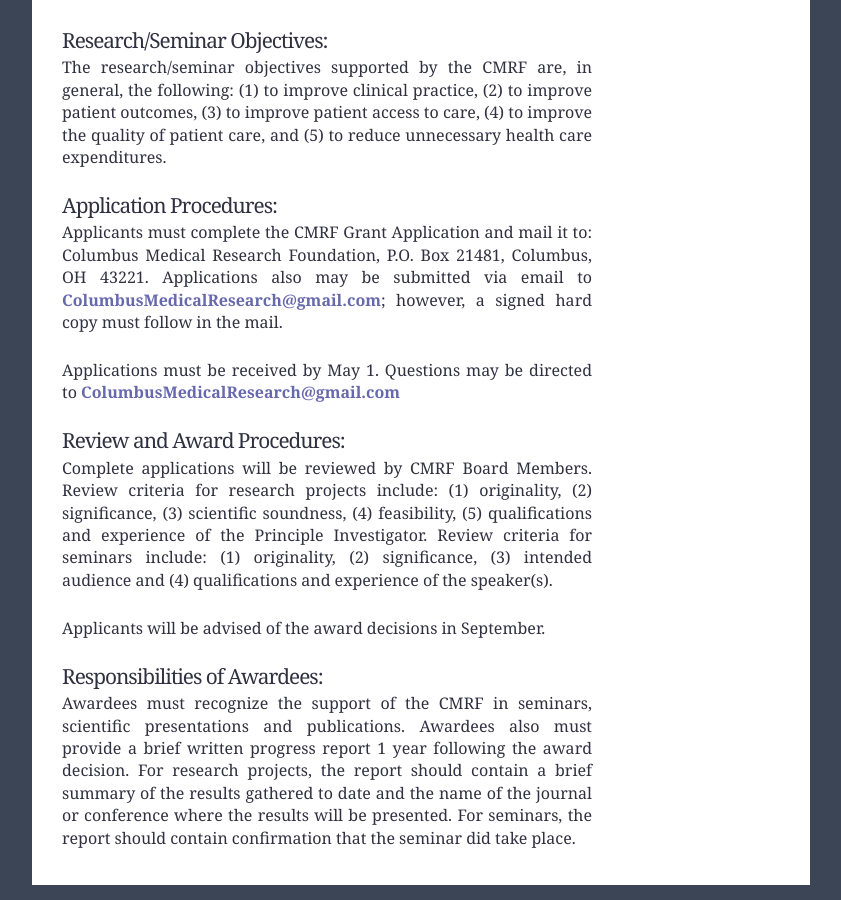
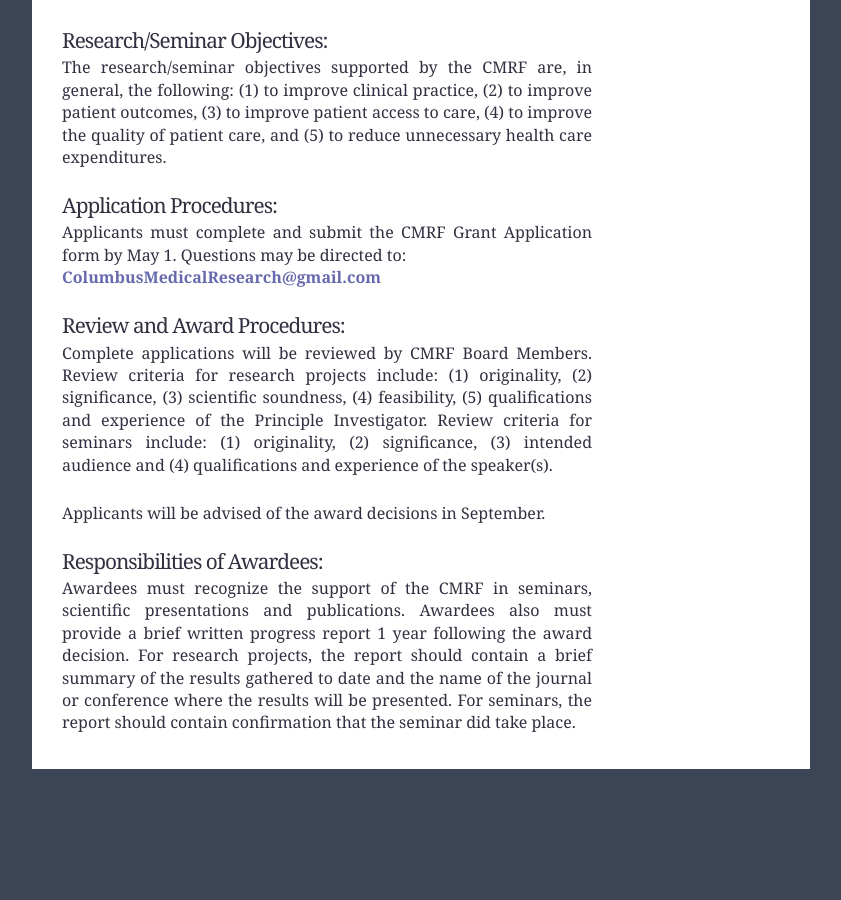
Before and after one commit to jromich/cmrf-website, a plain HTML site: page grants.html in a window 1280 px wide. Shown: the part 736-1636 px from the top of the page, without its empty margins (219-1060 px from the left). After the commit the page ends 1520 px from the top, so only its background shows below. Drawn offline with Linux system fonts and the light colour scheme.

Commit message:
update grant process text

```diff
--- a/grants.html
+++ b/grants.html
@@ -42,11 +42,7 @@
 			<h3>Research/Seminar Objectives:</h3>
 			<p>The research/seminar objectives supported by the CMRF are, in general, the following: (1) to improve clinical practice, (2) to improve patient outcomes, (3) to improve patient access to care, (4) to improve the quality of patient care, and (5) to reduce unnecessary health care expenditures.</p>
 			<h3>Application Procedures:</h3>
-			<p>Applicants must complete the CMRF Grant Application and mail it to: Columbus
-				Medical Research Foundation, P.O. Box 21481, Columbus, OH 43221. Applications
-				also may be submitted via email to <a href="mailto:ColumbusMedicalResearch@gmail.com">ColumbusMedicalResearch@gmail.com</a>;
-			however, a signed hard copy must follow in the mail.</p>
-			<p>Applications must be received by May 1. Questions may be directed to <a href="mailto:ColumbusMedicalResearch@gmail.com">ColumbusMedicalResearch@gmail.com</a></p>
+			<p>Applicants must complete and submit the CMRF Grant Application form by May 1. Questions may be directed to:<br><a href="mailto:ColumbusMedicalResearch@gmail.com">ColumbusMedicalResearch@gmail.com</a></p>
 			<h3>Review and Award Procedures:</h3>
 			<p>Complete applications will be reviewed by CMRF Board Members.  Review criteria for research projects include: (1) originality, (2) significance, (3) scientific soundness, (4) feasibility, (5) qualifications and experience of the Principle Investigator.  Review criteria for seminars include: (1) originality, (2) significance, (3) intended audience and (4) qualifications and experience of the speaker(s).  </p>
 			<p>Applicants will be advised of the award decisions in September.</p>
```
Also changed, not shown: 1 other file.
